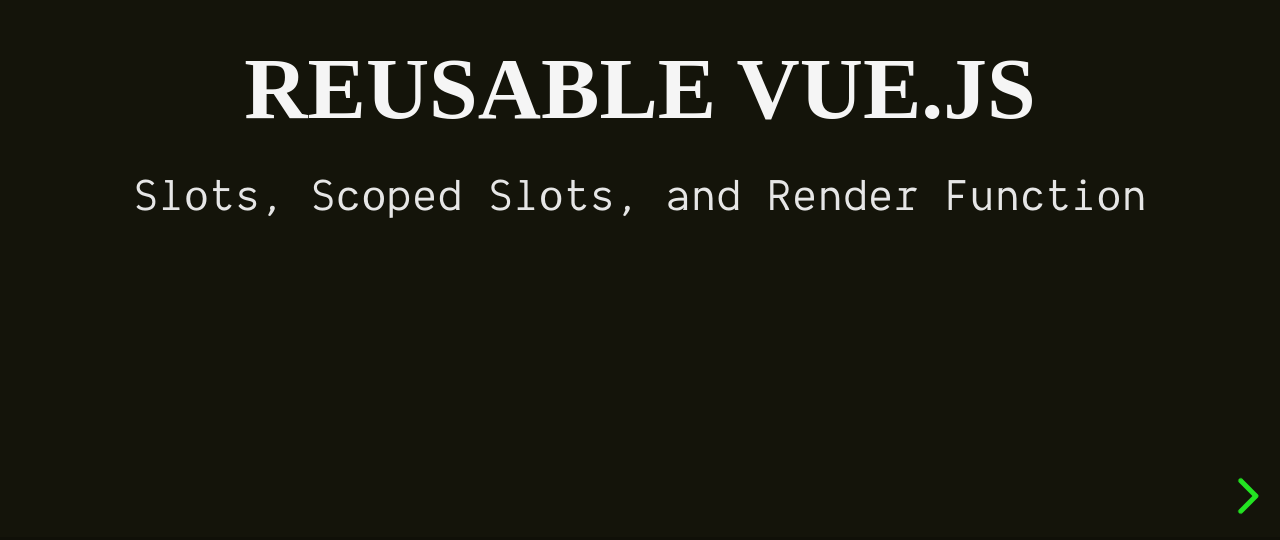
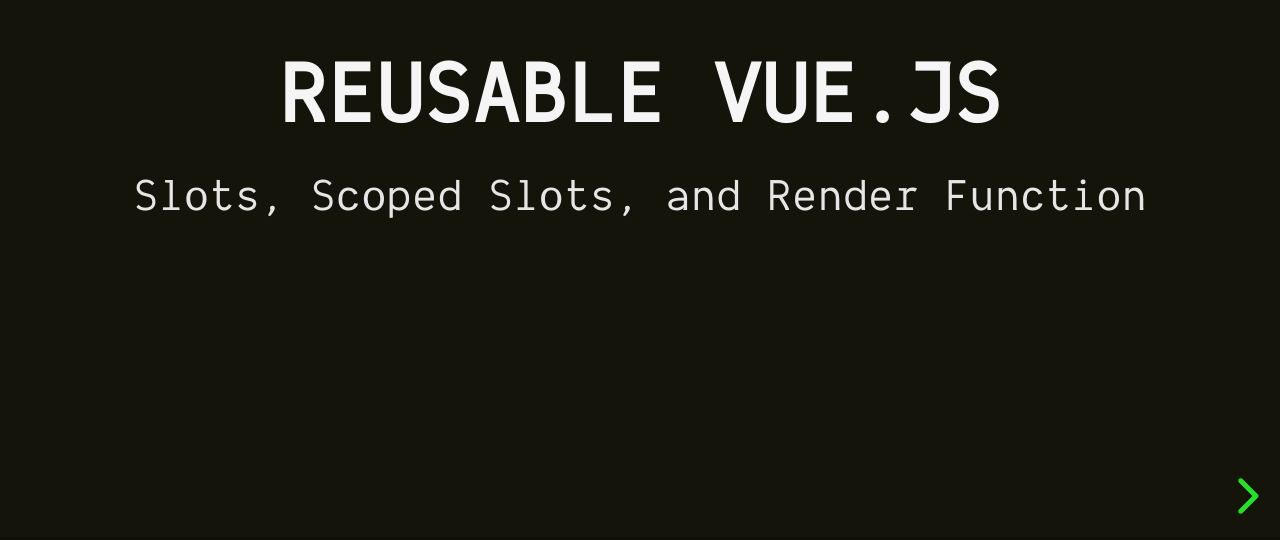
Before and after one commit to coltborg/reusable-vue.js-components-talk, a website: page index.html in a window 1280 px wide. Shown: the part 260-800 px from the top of the page. Drawn offline with Linux system fonts and the light colour scheme.

Commit message:
Small tweeks

```diff
--- a/css/theme/source/dark-light.scss
+++ b/css/theme/source/dark-light.scss
@@ -67,7 +67,8 @@
 $mainFontSize: 42px;
 $mainFont: 'dm', sans-serif;
 // $headingFont: 'Roboto Slab', serif;
-$headingFont: 'Spectral', serif;
+// $headingFont: 'Spectral', serif;
+$headingFont: 'dm', sans-serif;
 $headingTextShadow: none;
 $headingLetterSpacing: 1.1;
 $headingTextTransform: uppercase;
--- a/index.html
+++ b/index.html
@@ -5,7 +5,7 @@
   <meta charset="utf-8">
   <meta name="viewport" content="width=device-width, initial-scale=1.0, maximum-scale=1.0, user-scalable=no">
 
-  <title>reveal.js</title>
+  <title>Reusable Vue.js Components</title>
 
   <link rel="stylesheet" href="css/reveal.css">
   <link rel="stylesheet" href="css/theme/dark-light.css">
```
Also changed, not shown: css/theme/dark-light.css.
